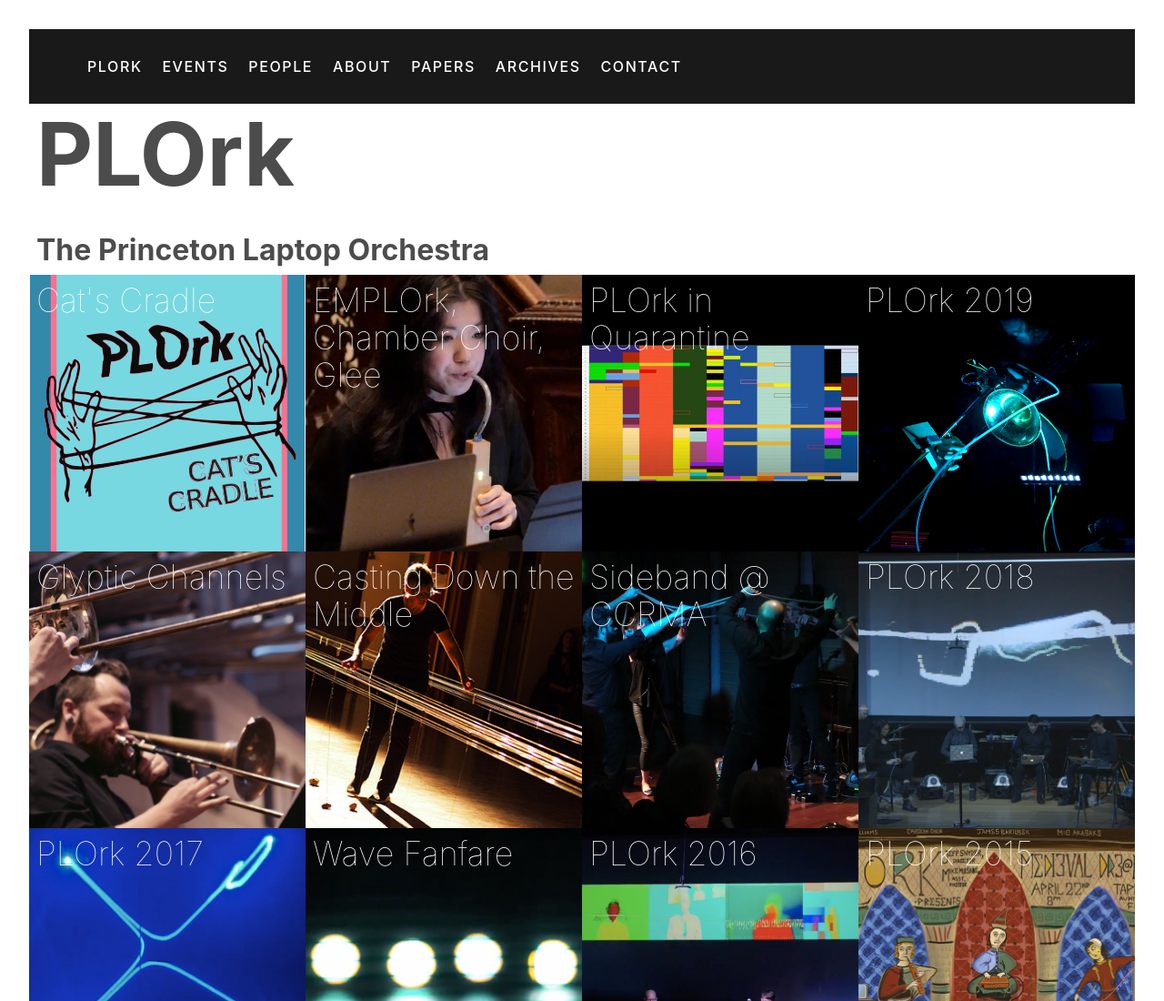
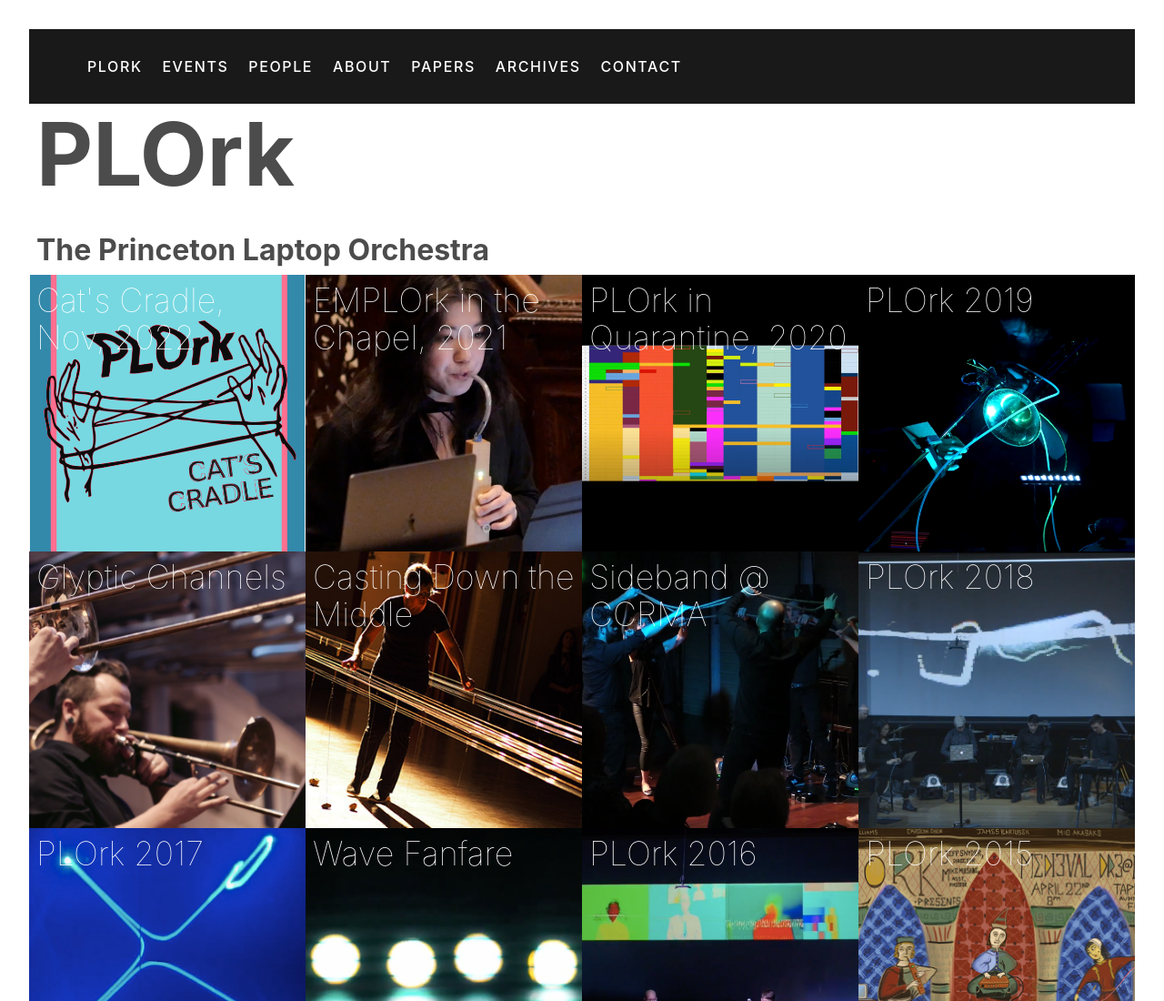
Before and after one commit to puplork/puplork.github.io, a website: page index.html in a window 1280 px wide. Shown: the top 1100 px of the page at 91% size. Drawn offline with nearby package versions, Linux system fonts and the light colour scheme.

Commit message:
Update index.html

```diff
--- a/index.html
+++ b/index.html
@@ -68,17 +68,17 @@
 
         <div class="fl w-50 w-25-ns">
           <a href="/media/2022.html" class="db aspect-ratio aspect-ratio--1x1 dim">
-            <span role="img" label="Cat's Cradle" style="background-image:url(/img/CatsCradle.png);" class="bg-center cover aspect-ratio--object"><div class="f2 fw1 pa2 white">Cat's Cradle</div></span>
+            <span role="img" label="Cat's Cradle" style="background-image:url(/img/CatsCradle.png);" class="bg-center cover aspect-ratio--object"><div class="f2 fw1 pa2 white">Cat's Cradle, Nov, 2022</div></span>
           </a>
         </div>
         <div class="fl w-50 w-25-ns">
           <a href="/media/emplork2022.html" class="db aspect-ratio aspect-ratio--1x1 dim">
-            <span role="img" label="" style="background-image:url(/img/emplork2022.png);" class="bg-center cover aspect-ratio--object"><div class="f2 fw1 pa2 white">EMPLOrk, Chamber Choir, Glee</div></span>
+            <span role="img" label="" style="background-image:url(/img/emplork2022.png);" class="bg-center cover aspect-ratio--object"><div class="f2 fw1 pa2 white">EMPLOrk in the Chapel, 2021</div></span>
           </a>
         </div>
         <div class="fl w-50 w-25-ns">
           <a href="/media/2020.html" class="db aspect-ratio aspect-ratio--1x1 dim">
-            <span role="img" label="PLOrk in Quarantine" style="background-image:url(/img/quarantine.png);" class="bg-center cover aspect-ratio--object"><div class="f2 fw1 pa2 white">PLOrk in Quarantine</div></span>
+            <span role="img" label="PLOrk in Quarantine" style="background-image:url(/img/quarantine.png);" class="bg-center cover aspect-ratio--object"><div class="f2 fw1 pa2 white">PLOrk in Quarantine, 2020</div></span>
           </a>
         </div>
         <div class="fl w-50 w-25-ns">
```
